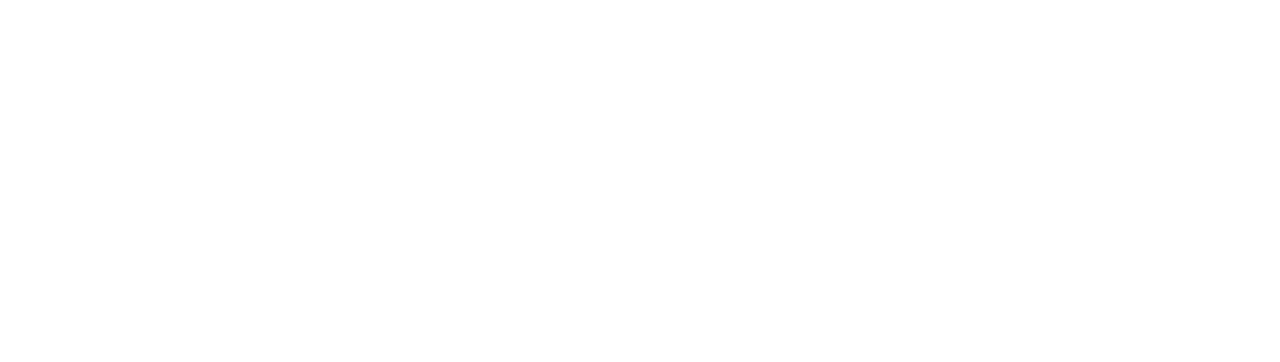
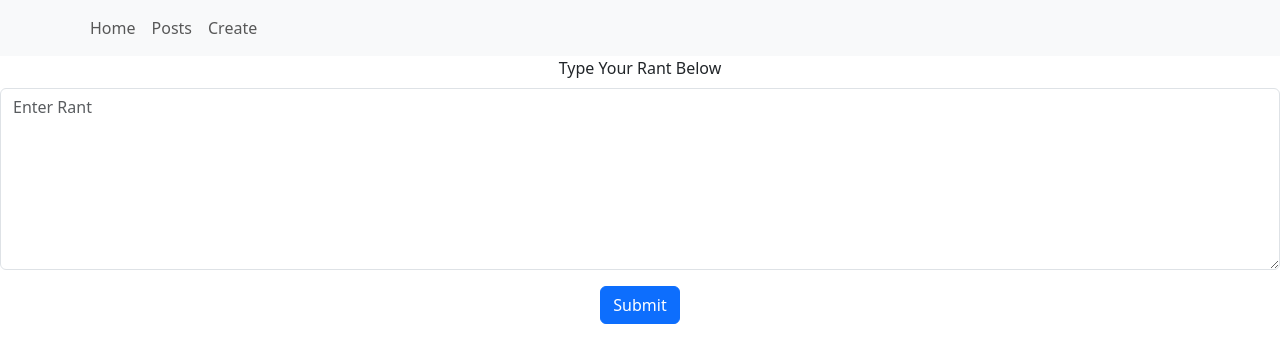
Before and after one commit to codeforbliss/BlissUI, a React (Create React App) app: page /createPost in a window 1280 px wide. Before the commit this address had no page. Shown: the top 362 px of the page. Built offline with nearby package versions, Linux system fonts and the light colour scheme.

Commit message:
Create post page to post to api

```diff
--- a/src/App.js
+++ b/src/App.js
@@ -3,6 +3,7 @@
 import {BrowserRouter as Router, Route, Link, Switch, Routes } from 'react-router-dom';
 import PostList from './components/PostList';
 import Layout from './components/Layout';
+import CreatePost from './components/CreatePost';
 
 function App() {
   return (
@@ -13,6 +14,7 @@
           <Route path="/" element={<Layout />}>
           <Route path= "postlist" element={<PostList />} />
           <Route index element={<QuoteContainer />} />
+          <Route path= "createPost" element={<CreatePost />} />
           </Route>
         </Routes>
       </div>
--- /dev/null
+++ b/src/components/CreatePost.js
@@ -0,0 +1,51 @@
+import axios from 'axios';
+import { Component, useState } from 'react';
+import Button from 'react-bootstrap/Button';
+import Form from 'react-bootstrap/Form';
+
+
+const CreatePost = () => {
+  const[rant, setRant] = useState('');
+
+  const handleTextChange = (e) => {
+    setRant(e.target.value);
+  }
+
+  const postRant = () =>  {
+    let post = {
+      id :{
+        timestamp: Date.now() ,
+        date: new Date(Date.now()).toLocaleString()
+      },
+      author: 'test',
+      text: rant
+    }
+
+    console.log(post)
+
+    axios.post('http://localhost:8080/posts/', post)
+    .then(function (response) {
+      console.log(response);
+    })
+    .catch(function (error) {
+      console.log(error);
+    });
+  }
+
+  return (
+    <Form>
+      <Form.Group className="mb-3" controlId="rantForm">
+        <Form.Label>Type Your Rant Below</Form.Label>
+        <Form.Control as="textarea" placeholder="Enter Rant" rows={7} onChange={handleTextChange} />
+      </Form.Group>
+
+      <Button variant="primary"  onClick={postRant}>
+        Submit
+      </Button>
+    </Form>
+  )
+}
+
+
+
+export default CreatePost;
--- a/src/components/Layout.js
+++ b/src/components/Layout.js
@@ -14,6 +14,7 @@
           <Nav className="me-auto">
             <Nav.Link href="/">Home</Nav.Link>
             <Nav.Link href="/postlist">Posts</Nav.Link>
+            <Nav.Link href="/createPost">Create</Nav.Link>
           </Nav>
         </Navbar.Collapse>
       </Container>
```
